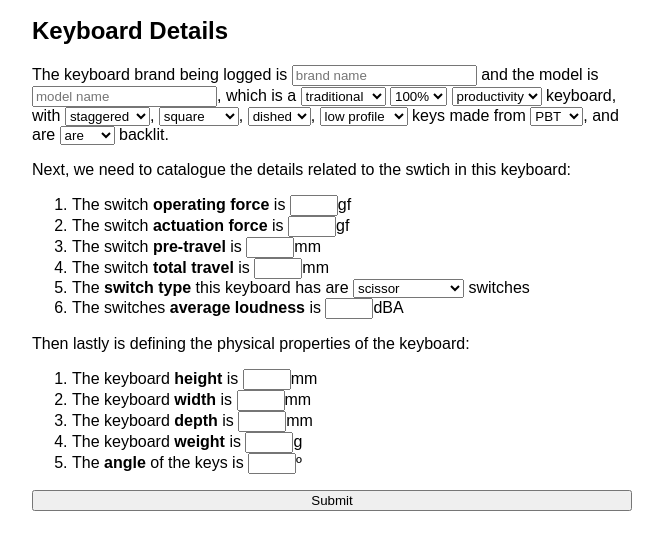
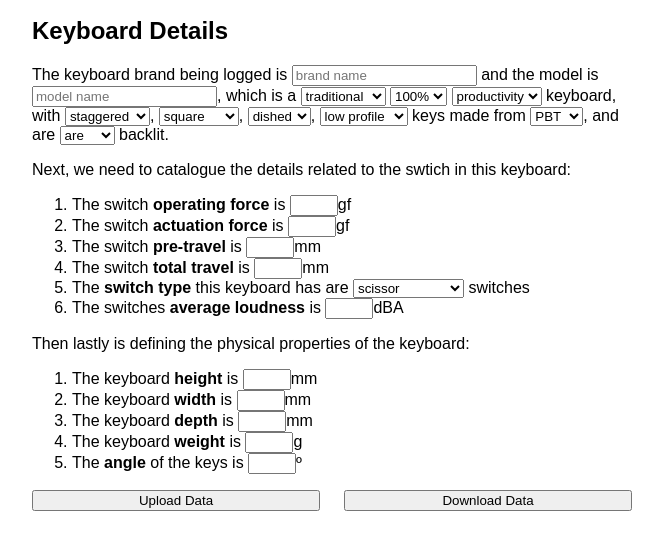
Before and after one commit to ciarantrotman-logi/ciarantrotman-logi.github.io, a plain HTML site: page keyboard_data_collector.html in a window 1280 px wide. Shown: the part 183-732 px from the top of the page, without its empty margins (308-971 px from the left). Drawn offline with Linux system fonts and the light colour scheme.

Commit message:
Add Direct Download Option for Keyboard Data Logger

```diff
--- a/keyboard_data_collector.html
+++ b/keyboard_data_collector.html
@@ -112,12 +112,20 @@
                 <li><label for="keyboard-incline"></label>The <b>angle</b> of the keys is <input type="number" style="width: 40px;" id="keyboard-incline"/>º</li>
             </ol>
         </div>
-        <button id='submit-button' class = "full-width" onclick="submitData()">Submit</button>
+        <div class="progression-buttons">
+            <button id='submit-button' class = "progression-button" onclick="submitData()">Upload Data</button>
+            <button id='download-button' class = "progression-button" onclick="directDownload()">Download Data</button>
+        </div>
     </div>
     <script>
         function submitData(){
             addSessionStorageData();
             downloadData();
+        }
+
+        function directDownload(){
+            addSessionStorageData();
+            manualDownload(sessionStorage);
         }
 
         function addSessionStorageData(){
```
